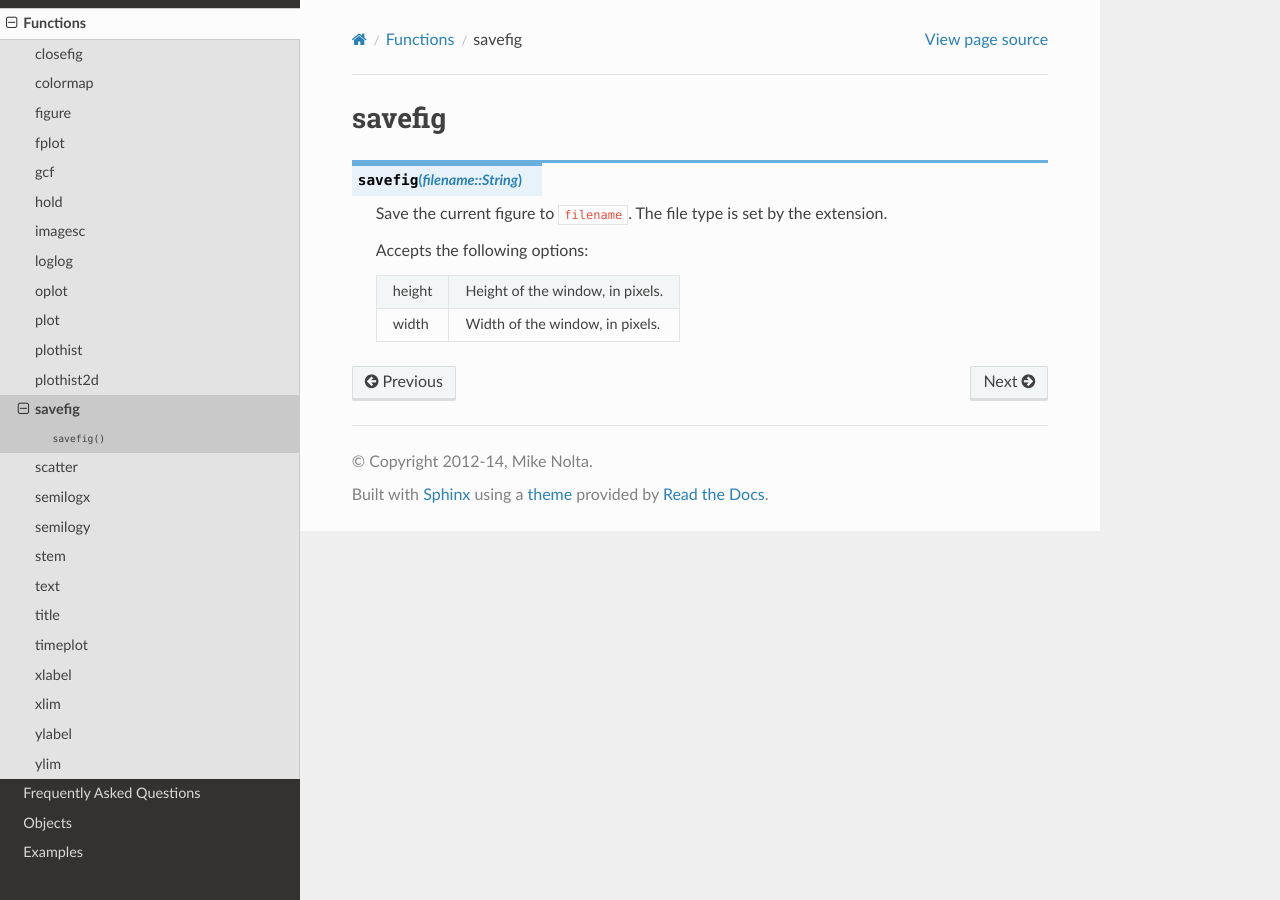
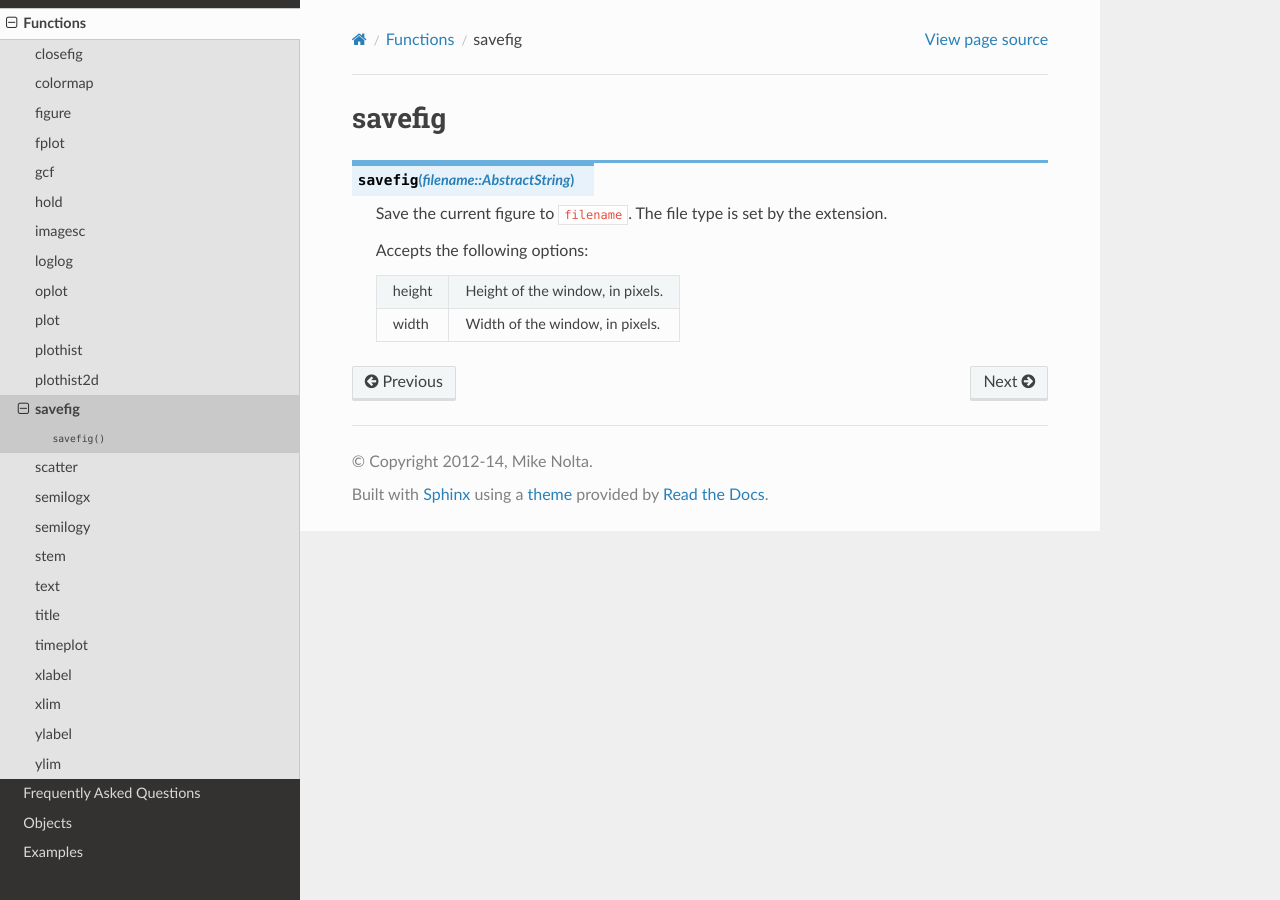
Before and after one commit to JuliaGraphics/Winston.jl, a Sphinx documentation site: the page built from doc/fun/savefig.rst, in a window 1280 px wide. Built offline with Sphinx 7.4.7, drawn with Linux system fonts in a browser that asks for light colours; pages that are not in the unit, such as notebooks, are missing from menus.

Commit message:
fix for 0.4rc2

```diff
--- a/doc/fun/colormap.rst
+++ b/doc/fun/colormap.rst
@@ -1,7 +1,7 @@
 colormap
 ========
 
-.. function:: colormap(name::String [, n=256])
+.. function:: colormap(name::AbstractString [, n=256])
 
     Set the current colormap to ``name``, with ``n`` colors.
     ``name`` may be one of the supported colormap names in ``Color.colormap``
--- a/doc/fun/plothist2d.rst
+++ b/doc/fun/plothist2d.rst
@@ -3,7 +3,7 @@
 
 .. function:: plothist2d(args...; kvs...)
               plothist2d(p::FramedPlot, args...; kvs...)
-              plothist2d(p::FramedPlot, h::(Union(Array{T,1},Range{T}),Union(Array{T,1},Range{T}),Array{Int64,2}))
+              plothist2d(p::FramedPlot, h::(Union{Array{T,1},Range{T}},Union{Array{T,1},Range{T}},Array{Int64,2}))
 
    Plot a 2D histogram of ``args``.
    ``args`` is transformed into a tuple ``(edges1, edges2, counts)`` using the
--- a/doc/fun/savefig.rst
+++ b/doc/fun/savefig.rst
@@ -1,7 +1,7 @@
 savefig
 =======
 
-.. function:: savefig(filename::String)
+.. function:: savefig(filename::AbstractString)
 
    Save the current figure to ``filename``.
    The file type is set by the extension.
--- a/doc/fun/scatter.rst
+++ b/doc/fun/scatter.rst
@@ -1,7 +1,7 @@
 scatter
 =======
 
-.. function:: scatter(x, y, s, c [,spec::String])
+.. function:: scatter(x, y, s, c [,spec::AbstractString])
 
     Plot points at positions ``(x,y)`` with sizes ``s`` and colors ``c``.
 
--- a/doc/fun/text.rst
+++ b/doc/fun/text.rst
@@ -1,7 +1,7 @@
 text
 ====
 
-.. function:: text(x::Real, y::Real, s::String; kvs...)
+.. function:: text(x::Real, y::Real, s::AbstractString; kvs...)
 
    Add the text in ``s`` to the current plot at coordinates ``x`` and ``y``.
 
--- a/doc/obj/Image.rst
+++ b/doc/obj/Image.rst
@@ -4,7 +4,7 @@
 .. function:: Image(xrange, yrange, img, arg...; kvs...)
 
     ``PlotComponent`` to draw RGB data in ``img``. ``img`` must be of type
-    ``Array{Uint32,2}``. ``xrange`` and ``yrange`` are used to set the range
+    ``Array{UInt32,2}``. ``xrange`` and ``yrange`` are used to set the range
     of the corresponding axis.
 
 Example
```
Also changed, not shown: 7 other files.
